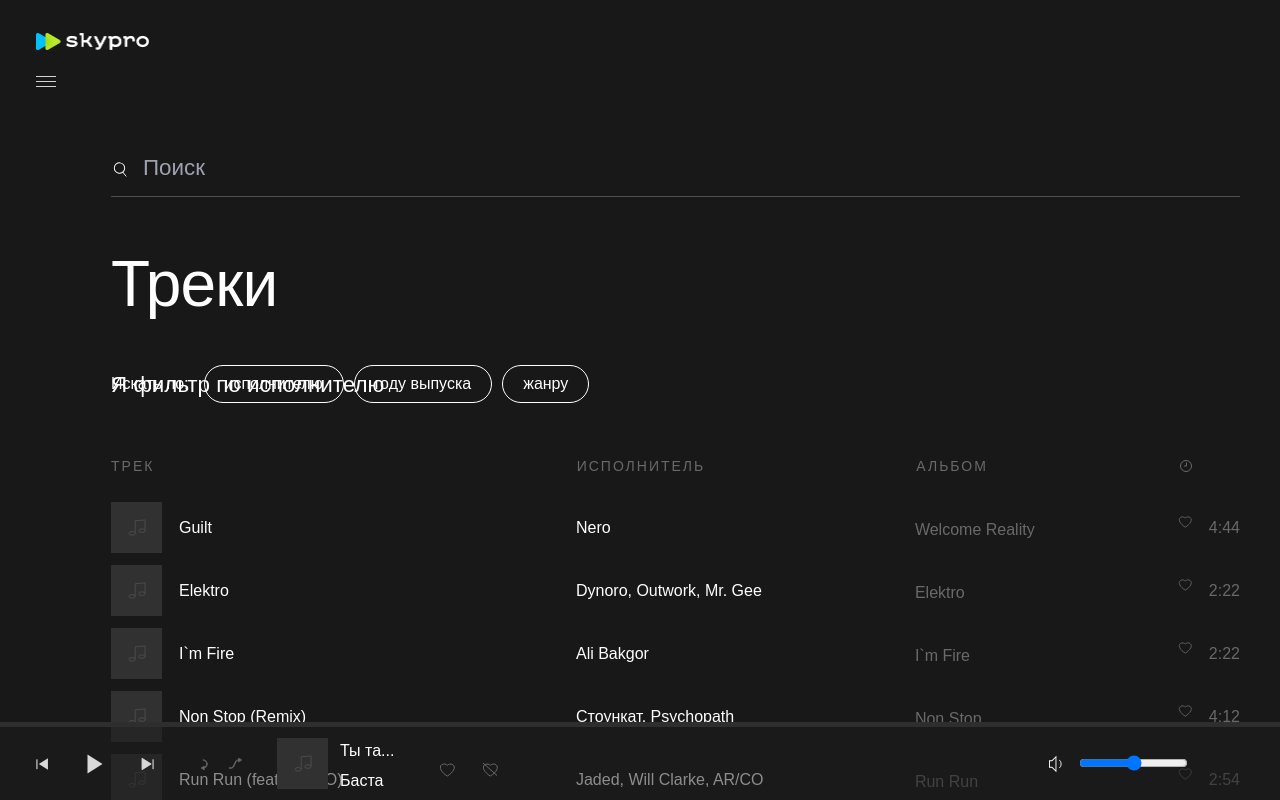
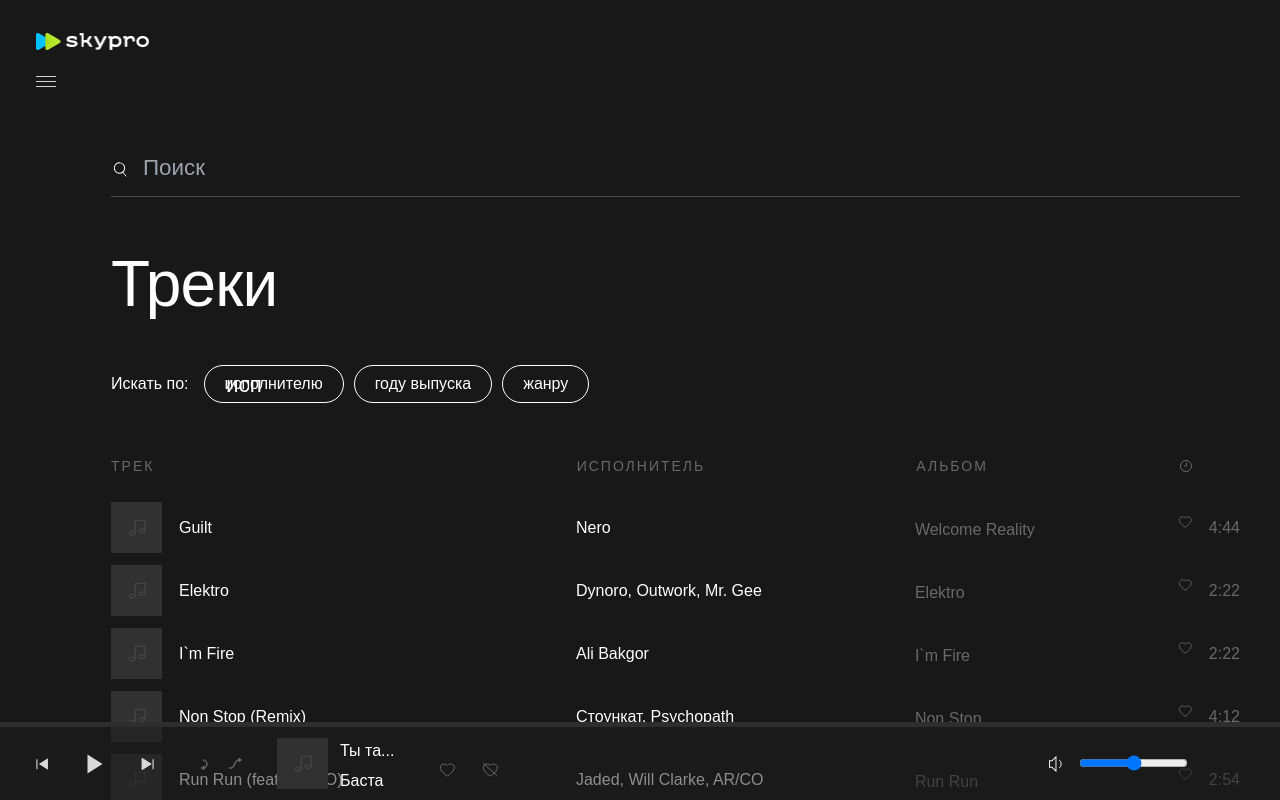
Before and after one commit to segab0y/SkyPlayer-Secondary, a React (Create React App) app: page / in a window 1280 px wide. Both pictures are taken after a click on the element "исполнителю". Built offline with nearby package versions, Linux system fonts and the light colour scheme.

Commit message:
CenterBlockFilter other names

```diff
--- a/src/components/CenterBlockFilter.jsx
+++ b/src/components/CenterBlockFilter.jsx
@@ -20,7 +20,7 @@
         исполнителю
       </div>
       {visibleFilter === 'author' && (
-        <div className="filter__button absolute">Я фильтр по исполнителю</div>
+        <div className="filter__button absolute m-[115px]">исп</div>
       )}
 
       <div
@@ -30,9 +30,7 @@
         году выпуска
       </div>
       {visibleFilter === 'year' && (
-        <div className="filter__button fixed m-[161px]">
-          Я фильтр по году выпуска
-        </div>
+        <div className="filter__button fixed m-[237px]">г в</div>
       )}
       <div
         onClick={() => toggleVisibleFilter('genre')}
@@ -41,9 +39,7 @@
         жанру
       </div>
       {visibleFilter === 'genre' && (
-        <div className="filter__button absolute m-[282px]">
-          Я фильтр по жанру
-        </div>
+        <div className="filter__button absolute m-[333px]">жнр</div>
       )}
     </div>
   )
```
Also changed, not shown: 1 other file (tests, documents, lock files or other folders).
